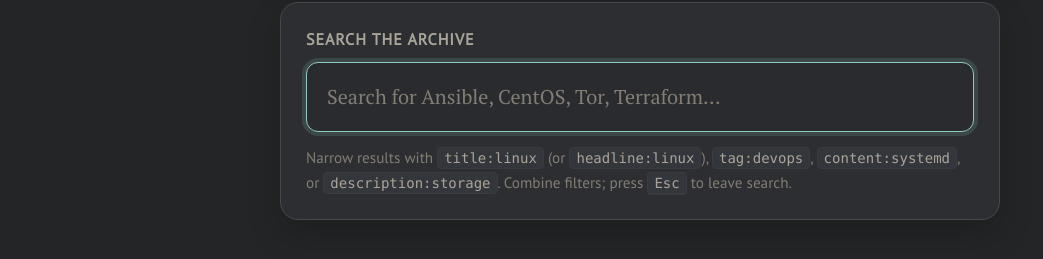
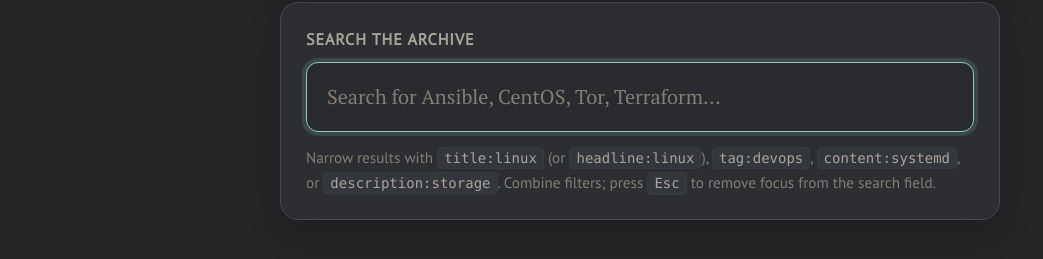
Before and after one commit to dme86/dme86.github.io, a Jekyll site: the page built from search.md, in a window 1280 px wide. Shown: the part 391-650 px from the top of the page, without its empty margins (0-1043 px from the left). Built offline with Jekyll 4.4.1, drawn with Linux system fonts in a browser that asks for light colours.

Commit message:
Refine search hint wording

```diff
--- a/search.md
+++ b/search.md
@@ -28,7 +28,7 @@
     />
     <p class="search-syntax" id="search-syntax">
       Narrow results with <code>title:linux</code> (or <code>headline:linux</code>), <code>tag:devops</code>,
-      <code>content:systemd</code>, or <code>description:storage</code>. Combine filters; press <kbd>Esc</kbd> to leave search.
+      <code>content:systemd</code>, or <code>description:storage</code>. Combine filters; press <kbd>Esc</kbd> to remove focus from the search field.
     </p>
   </div>
 
```
